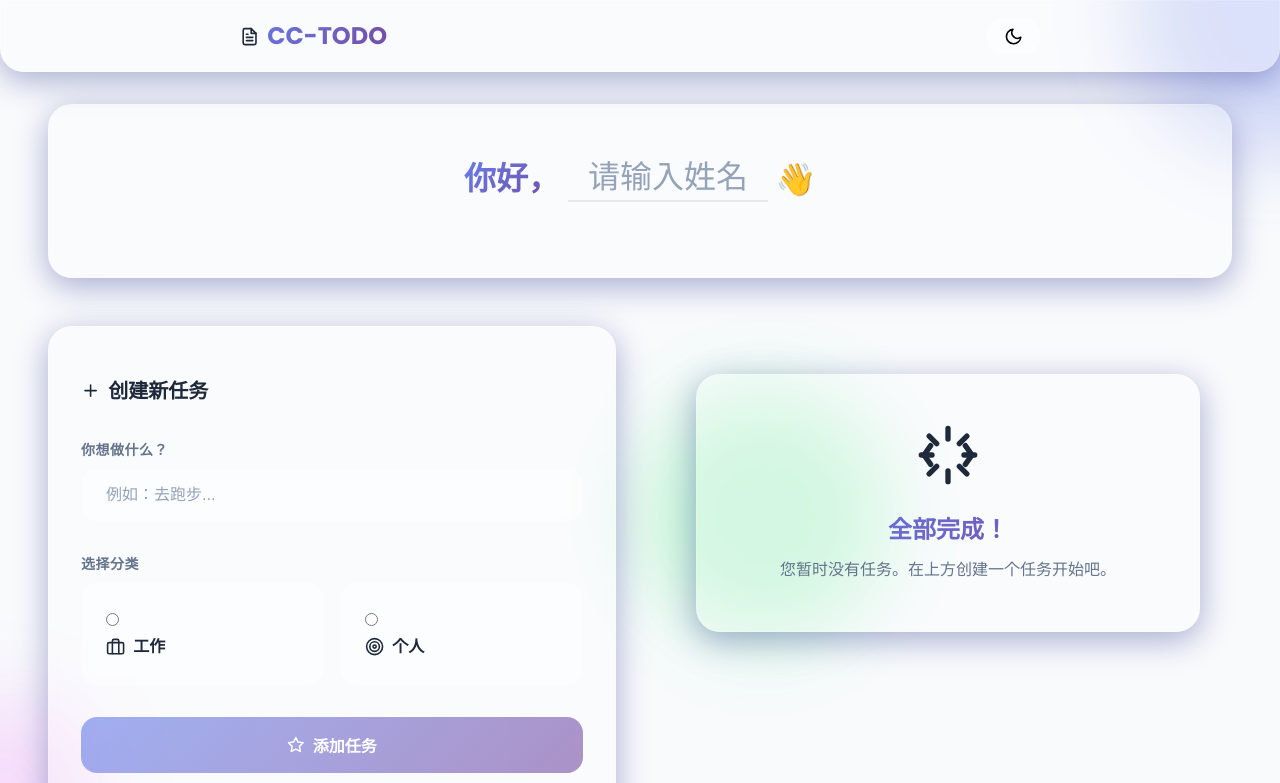
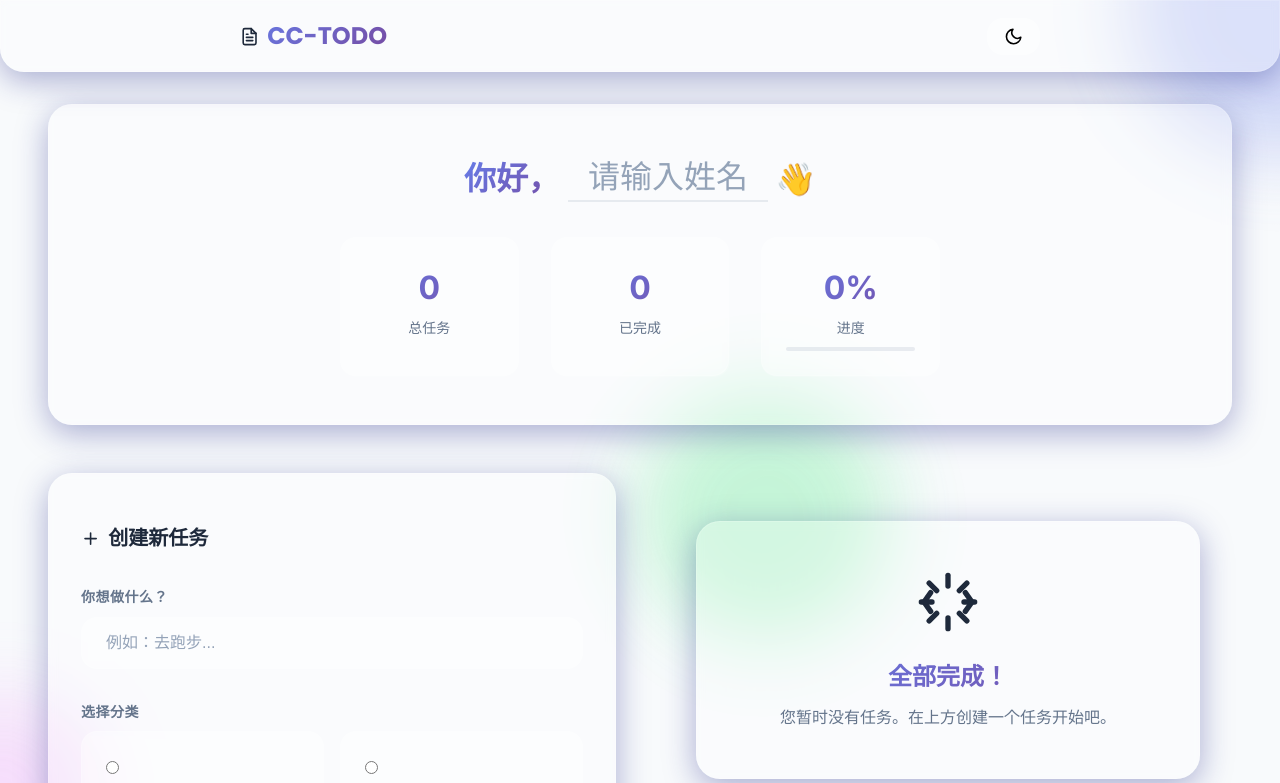
Before and after one commit to Ratey258/CC-TODO, a Vue app: page / in a window 1280 px wide. Shown: the top 783 px of the page. Built offline with nearby package versions, Linux system fonts and the light colour scheme.

Commit message:
更新进度

```diff
--- a/src/App.vue
+++ b/src/App.vue
@@ -122,7 +122,7 @@ onMounted(() => {
 					</h2>
 
 					<!-- 进度统计 -->
-					<div class="stats-grid" v-if="totalTodos > 0">
+					<div class="stats-grid">
 						<div class="stat-card">
 							<div class="stat-number">{{ totalTodos }}</div>
 							<div class="stat-label">总任务</div>
```
